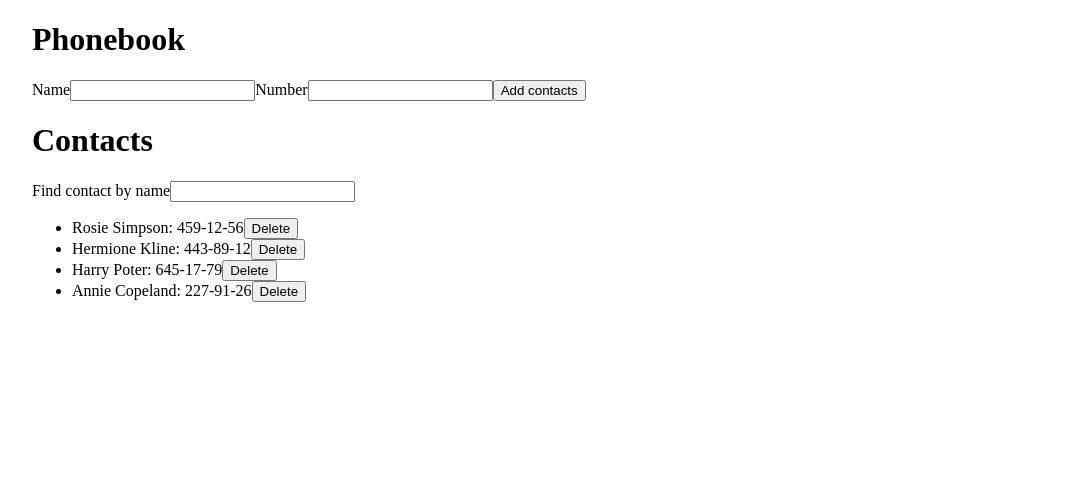
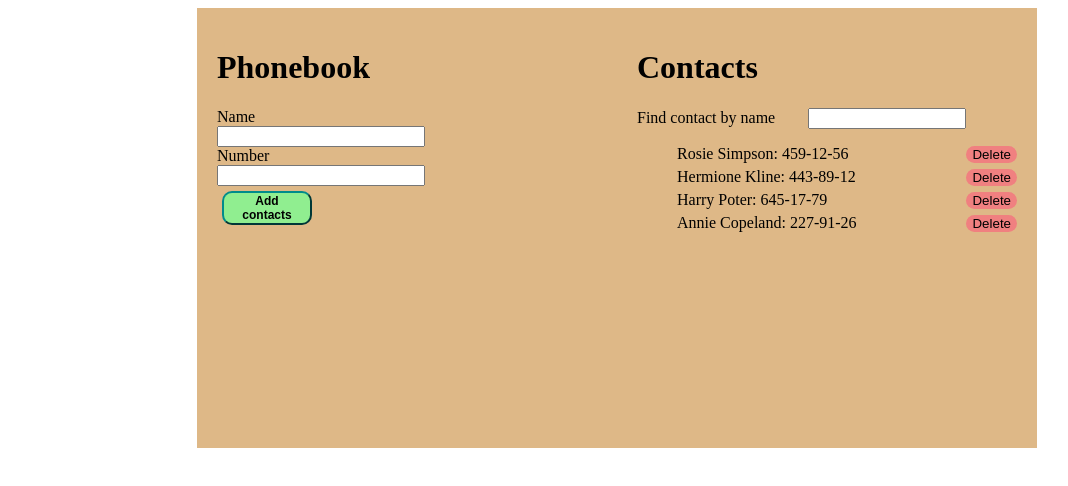
Before and after one commit to Andrey0295/goit-react-hw-02-phonebook, a React (Create React App) app: page / in a window 1280 px wide. Shown: the top 486 px of the page, without its empty margins (23-1091 px from the left). Built offline with nearby package versions, Linux system fonts and the light colour scheme; the HTML template or start-up script is replaced by a standard one.

Commit message:
Завершает выполнение д.з

```diff
--- a/src/App.js
+++ b/src/App.js
@@ -5,6 +5,8 @@ import Container from './components/Container/Container';
 import ContactForm from './components/ContactForm/ContactForm';
 import ContactList from './components/ContactList/ContactList';
 import Filter from './components/Filter/Filter';
+
+import styles from './App.module.css';
 
 class App extends Component {
   state = {
@@ -66,10 +68,13 @@ class App extends Component {
     const visibleContacts = this.getVisibleContacts();
     return (
       <Container>
+        <div className={styles.mainBlock}>
           <div>
             <h1>Phonebook</h1>
             <ContactForm onSubmit={this.handleContactsData} />
+          </div>
 
+          <div className={styles.contactsBlock}>
             <h1>Contacts</h1>
 
             <Filter
@@ -81,6 +86,7 @@ class App extends Component {
               onDelete={this.deleteContact}
             />
           </div>
+        </div>
       </Container>
     );
   }
--- /dev/null
+++ b/src/App.module.css
@@ -0,0 +1,21 @@
+.mainBlock {
+  display: flex;
+  flex-direction: row;
+  justify-content: center;
+
+  width: 800px;
+  height: 400px;
+
+  margin-right: auto;
+  margin-left: auto;
+  padding: 20px;
+
+  background-color: burlywood;
+}
+
+.contactsBlock {
+  width: 400px;
+
+  height: 191px;
+  margin-left: 20px;
+}
--- a/src/components/ContactForm/ContactForm.js
+++ b/src/components/ContactForm/ContactForm.js
@@ -1,5 +1,7 @@
 import React, { Component } from 'react';
 import shortid from 'shortid';
+
+import styles from './ContactForm.module.css';
 
 class ContactForm extends Component {
   state = {
@@ -28,9 +30,10 @@ class ContactForm extends Component {
   render() {
     const { name, number } = this.state;
     return (
-      <form onSubmit={this.onFormSubmit}>
+      <form onSubmit={this.onFormSubmit} className={styles.contactForm}>
         <label htmlFor={this.nameInputId}>Name</label>
         <input
+          className={styles.formInput}
           type="text"
           name="name"
           value={name}
@@ -39,13 +42,16 @@ class ContactForm extends Component {
         />
         <label htmlFor={this.numberInputId}>Number</label>
         <input
+          className={styles.formInput}
           type="number"
           name="number"
           value={number}
           onChange={this.onInputChange}
           id={this.numberInputId}
         />
-        <button type="submit">Add contacts</button>
+        <button type="submit" className={styles.submitBtn}>
+          Add contacts
+        </button>
       </form>
     );
   }
--- /dev/null
+++ b/src/components/ContactForm/ContactForm.module.css
@@ -0,0 +1,24 @@
+.contactForm {
+  display: flex;
+  flex-direction: column;
+
+  width: 400px;
+}
+
+.submitBtn {
+  cursor: pointer;
+
+  width: 90px;
+  margin: 5px;
+
+  font-weight: 600;
+  font-size: 12px;
+
+  background-color: lightgreen;
+  border-color: darkcyan;
+  border-radius: 10px;
+}
+
+.formInput {
+  width: 200px;
+}
--- a/src/components/ContactList/ContactListItem/ContactListItem.js
+++ b/src/components/ContactList/ContactListItem/ContactListItem.js
@@ -1,11 +1,17 @@
 import React from 'react';
 import PropTypes from 'prop-types';
 
+import styles from './ContactListItem.module.css';
+
 const ContactListItem = ({ name, number, onDelete, contactId }) => {
   return (
-    <li>
+    <li className={styles.listItem}>
       {name}: {number}
-      <button type="button" onClick={() => onDelete(contactId)}>
+      <button
+        type="button"
+        className={styles.deleteBtn}
+        onClick={() => onDelete(contactId)}
+      >
         Delete
       </button>
     </li>
--- /dev/null
+++ b/src/components/ContactList/ContactListItem/ContactListItem.module.css
@@ -0,0 +1,17 @@
+.listItem {
+  display: flex;
+  justify-content: space-between;
+  align-items: baseline;
+
+  margin-bottom: 5px;
+}
+
+.deleteBtn {
+  cursor: pointer;
+
+  font-weight: 500;
+  border-radius: 10px;
+  border: none;
+
+  background-color: lightcoral;
+}
--- a/src/components/Filter/Filter.js
+++ b/src/components/Filter/Filter.js
@@ -1,6 +1,8 @@
 import React from 'react';
 import PropTypes from 'prop-types';
 import shortid from 'shortid';
+
+import styles from './Filter.module.css';
 
 const Filter = ({ filterValue, onChangeFilter }) => {
   const filterInputId = shortid.generate();
@@ -8,6 +10,7 @@ const Filter = ({ filterValue, onChangeFilter }) => {
     <>
       <label htmlFor={filterInputId}>Find contact by name</label>
       <input
+        className={styles.filterInput}
         type="text"
         value={filterValue}
         onChange={onChangeFilter}
--- /dev/null
+++ b/src/components/Filter/Filter.module.css
@@ -0,0 +1,4 @@
+.filterInput {
+  width: 150px;
+  margin-left: 33px;
+}
```
Lines whose indentation alone changed are shown as unchanged.
